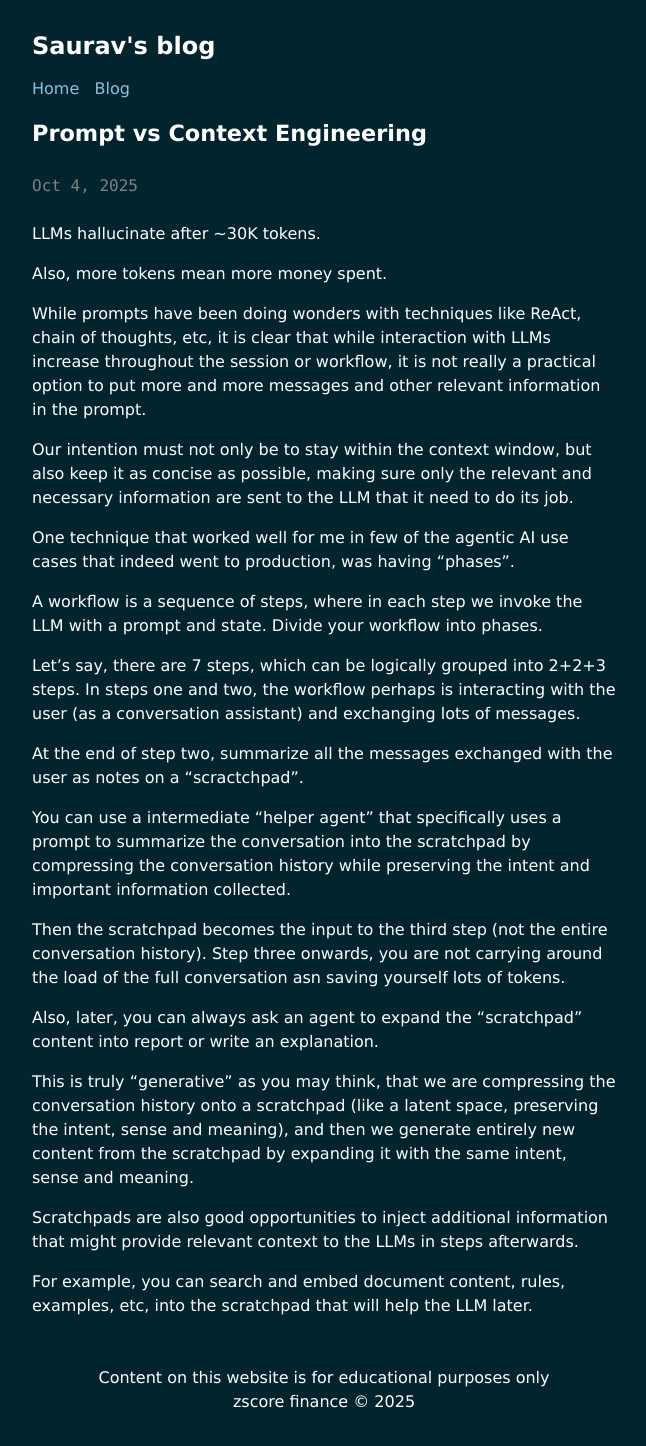
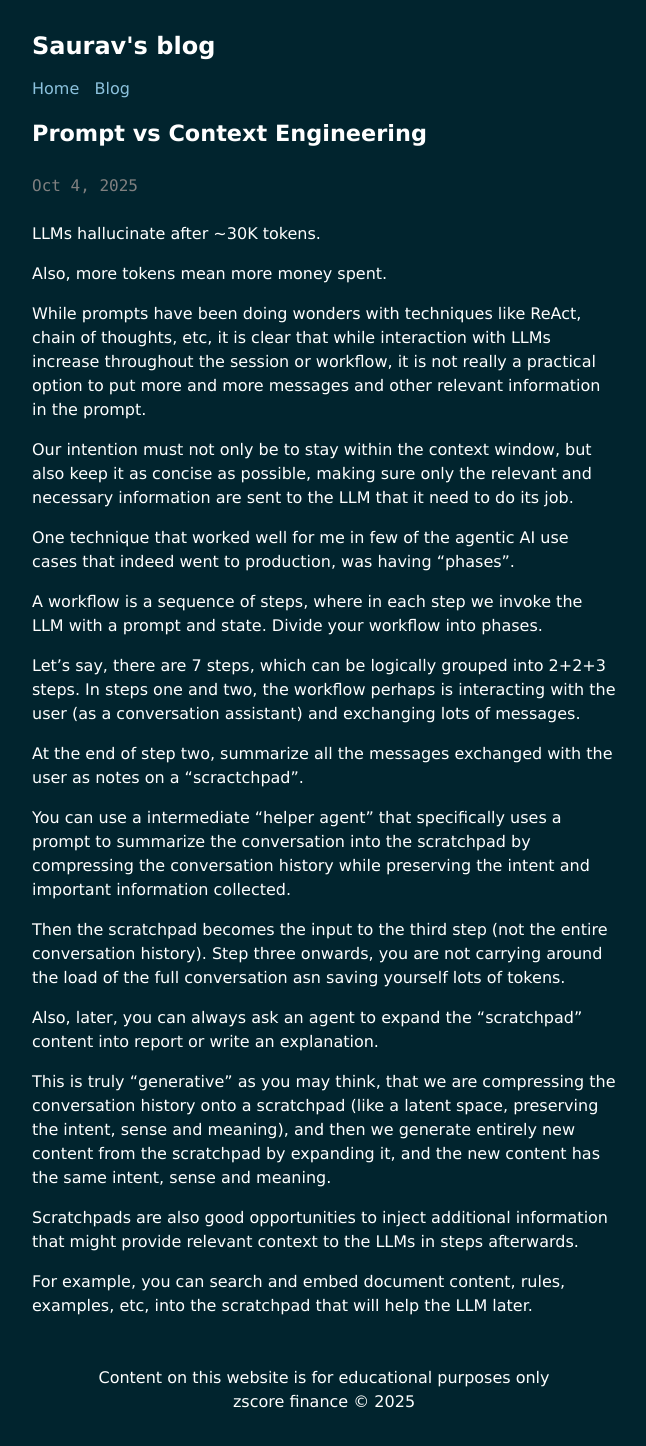
Before and after one commit to agentloopfyi/agentloopfyi.github.io, a Jekyll site: the page built from _posts/2025-10-04-prompt-vs-context.markdown, in a window 1280 px wide. Shown: the whole page, without its empty margins (316-962 px from the left). Built offline with Jekyll 4.4.1, drawn with Linux system fonts in a browser that asks for light colours.

Commit message:
Update 2025-10-04-prompt-vs-context.markdown

```diff
--- a/_posts/2025-10-04-prompt-vs-context.markdown
+++ b/_posts/2025-10-04-prompt-vs-context.markdown
@@ -27,7 +27,7 @@ Then the scratchpad becomes the input to the third step (not the entire conversa
 
 Also, later, you can always ask an agent to expand the "scratchpad" content into report or write an explanation.
 
-This is truly "generative" as you may think, that we are compressing the conversation history onto a scratchpad (like a latent space, preserving the intent, sense and meaning), and then we generate entirely new content from the scratchpad by expanding it with the same intent, sense and meaning.
+This is truly "generative" as you may think, that we are compressing the conversation history onto a scratchpad (like a latent space, preserving the intent, sense and meaning), and then we generate entirely new content from the scratchpad by expanding it, and the new content has the same intent, sense and meaning.
 
 Scratchpads are also good opportunities to inject additional information that might provide relevant context to the LLMs in steps afterwards.
 
```
